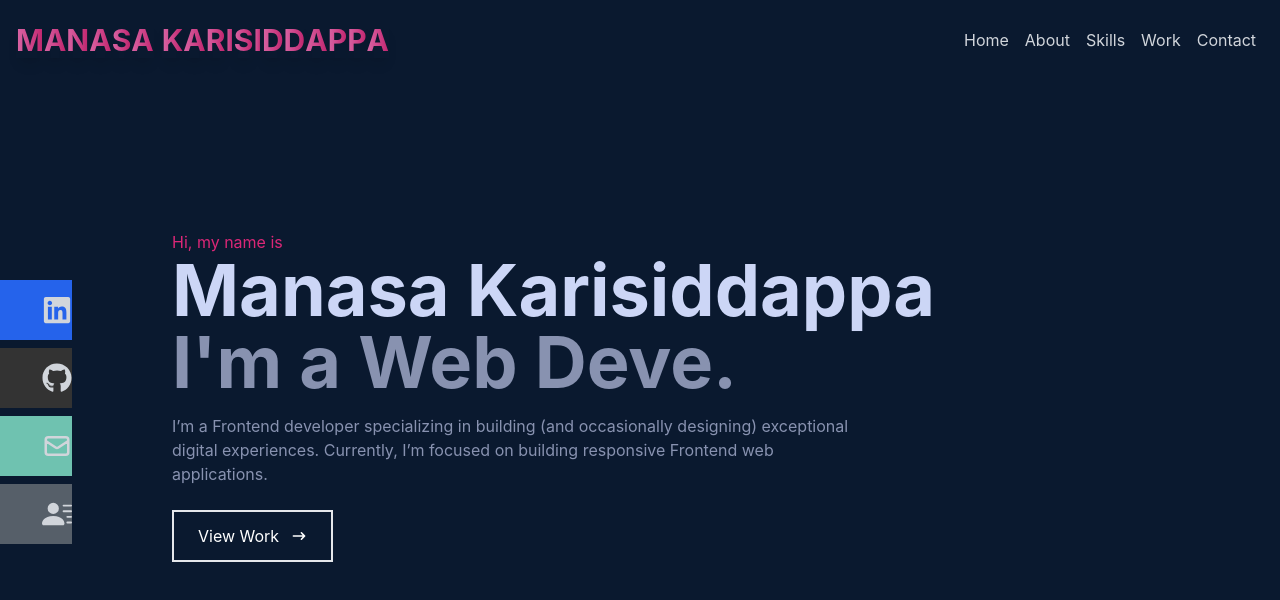
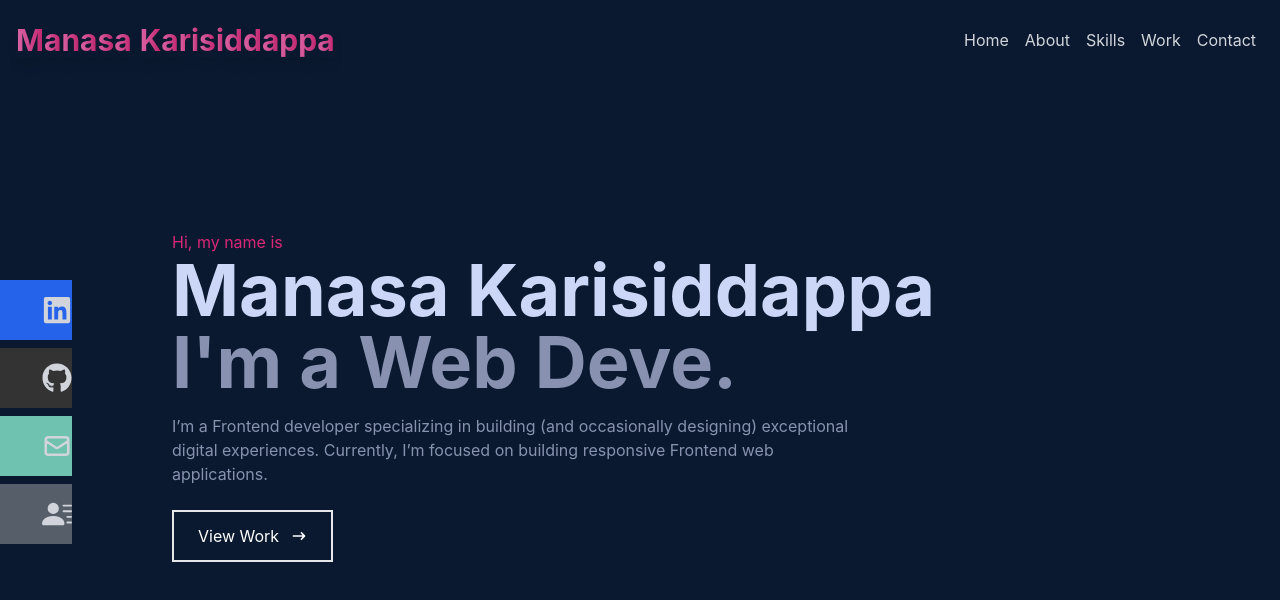
Before and after one commit to manasakarisiddappa/portfolio, a React (Create React App) app: page / in a window 1280 px wide. Shown: the top 600 px of the page. Built offline with nearby package versions, Linux system fonts and the light colour scheme.

Commit message:
navbar name updated

```diff
--- a/src/components/Navbar.jsx
+++ b/src/components/Navbar.jsx
@@ -23,19 +23,19 @@ const Navbar = () => {
           M
         </span>
         <span class="inline-block text-transparent bg-gradient-to-r from-pink-400 to-pink-600 bg-clip-text shadow-lg animate-gradient-x">
-          A
+          a
         </span>
         <span class="inline-block text-transparent bg-gradient-to-r from-pink-400 to-pink-600 bg-clip-text shadow-lg animate-gradient-x">
-          N
+          n
         </span>
         <span class="inline-block text-transparent bg-gradient-to-r from-pink-400 to-pink-600 bg-clip-text shadow-lg animate-gradient-x">
-          A
+          a
         </span>
         <span class="inline-block text-transparent bg-gradient-to-r from-pink-400 to-pink-600 bg-clip-text shadow-lg animate-gradient-x">
-          S
+          s
         </span>
         <span class="inline-block text-transparent bg-gradient-to-r from-pink-400 to-pink-600 bg-clip-text shadow-lg animate-gradient-x">
-          A
+          a
         </span>
         <span class="inline-block text-transparent bg-gradient-to-r from-pink-400 to-pink-600 bg-clip-text shadow-lg animate-gradient-x">
           {"  "}
@@ -44,37 +44,37 @@ const Navbar = () => {
           K
         </span>
         <span class="inline-block text-transparent bg-gradient-to-r from-pink-400 to-pink-600 bg-clip-text shadow-lg animate-gradient-x">
-          A
+          a
         </span>
         <span class="inline-block text-transparent bg-gradient-to-r from-pink-400 to-pink-600 bg-clip-text shadow-lg animate-gradient-x">
-          R
+          r
         </span>
         <span class="inline-block text-transparent bg-gradient-to-r from-pink-400 to-pink-600 bg-clip-text shadow-lg animate-gradient-x">
-          I
+          i
         </span>
         <span class="inline-block text-transparent bg-gradient-to-r from-pink-400 to-pink-600 bg-clip-text shadow-lg animate-gradient-x">
-          S
+          s
         </span>
         <span class="inline-block text-transparent bg-gradient-to-r from-pink-400 to-pink-600 bg-clip-text shadow-lg animate-gradient-x">
-          I
+          i
         </span>
         <span class="inline-block text-transparent bg-gradient-to-r from-pink-400 to-pink-600 bg-clip-text shadow-lg animate-gradient-x">
-          D
+          d
         </span>
         <span class="inline-block text-transparent bg-gradient-to-r from-pink-400 to-pink-600 bg-clip-text shadow-lg animate-gradient-x">
-          D
+          d
         </span>
         <span class="inline-block text-transparent bg-gradient-to-r from-pink-400 to-pink-600 bg-clip-text shadow-lg animate-gradient-x">
-          A
+          a
         </span>
         <span class="inline-block text-transparent bg-gradient-to-r from-pink-400 to-pink-600 bg-clip-text shadow-lg animate-gradient-x">
-          P
+          p
         </span>
         <span class="inline-block text-transparent bg-gradient-to-r from-pink-400 to-pink-600 bg-clip-text shadow-lg animate-gradient-x">
-          P
+          p
         </span>
         <span class="inline-block text-transparent bg-gradient-to-r from-pink-400 to-pink-600 bg-clip-text shadow-lg animate-gradient-x">
-          A
+          a
         </span>
       </div>
 
```
